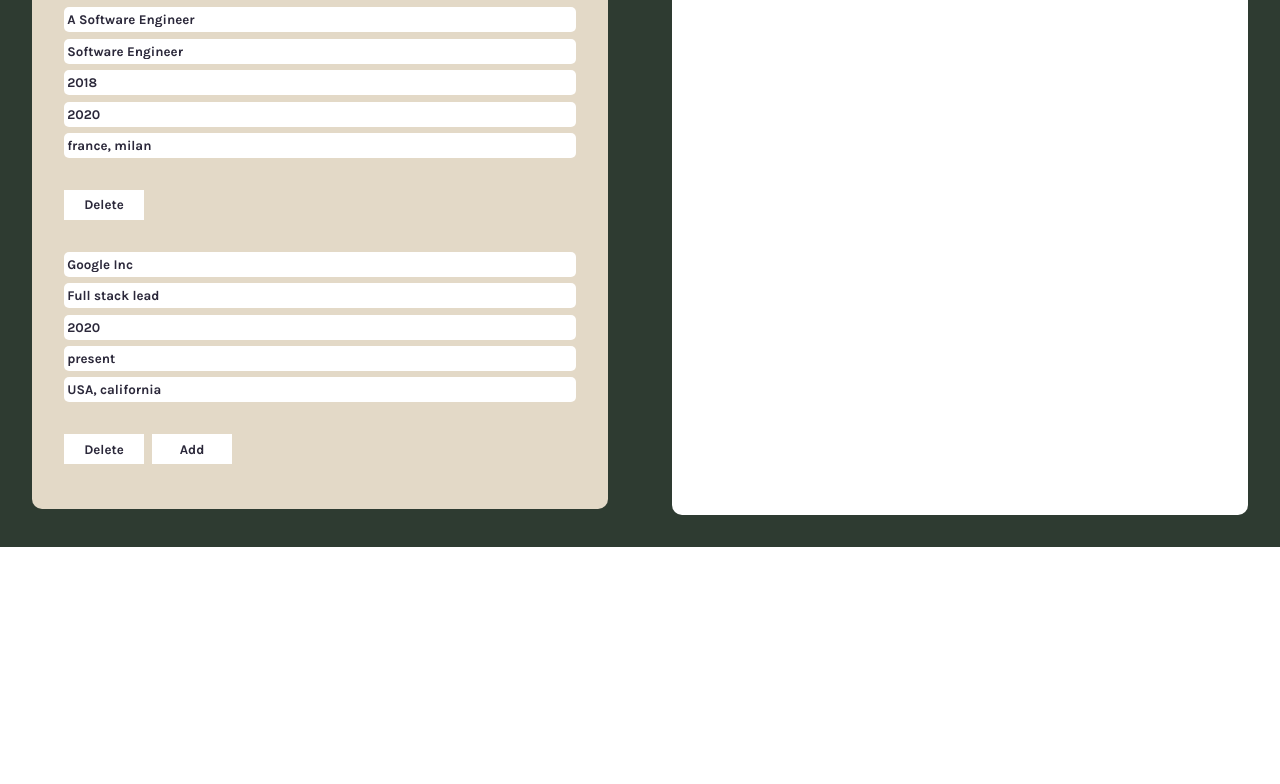
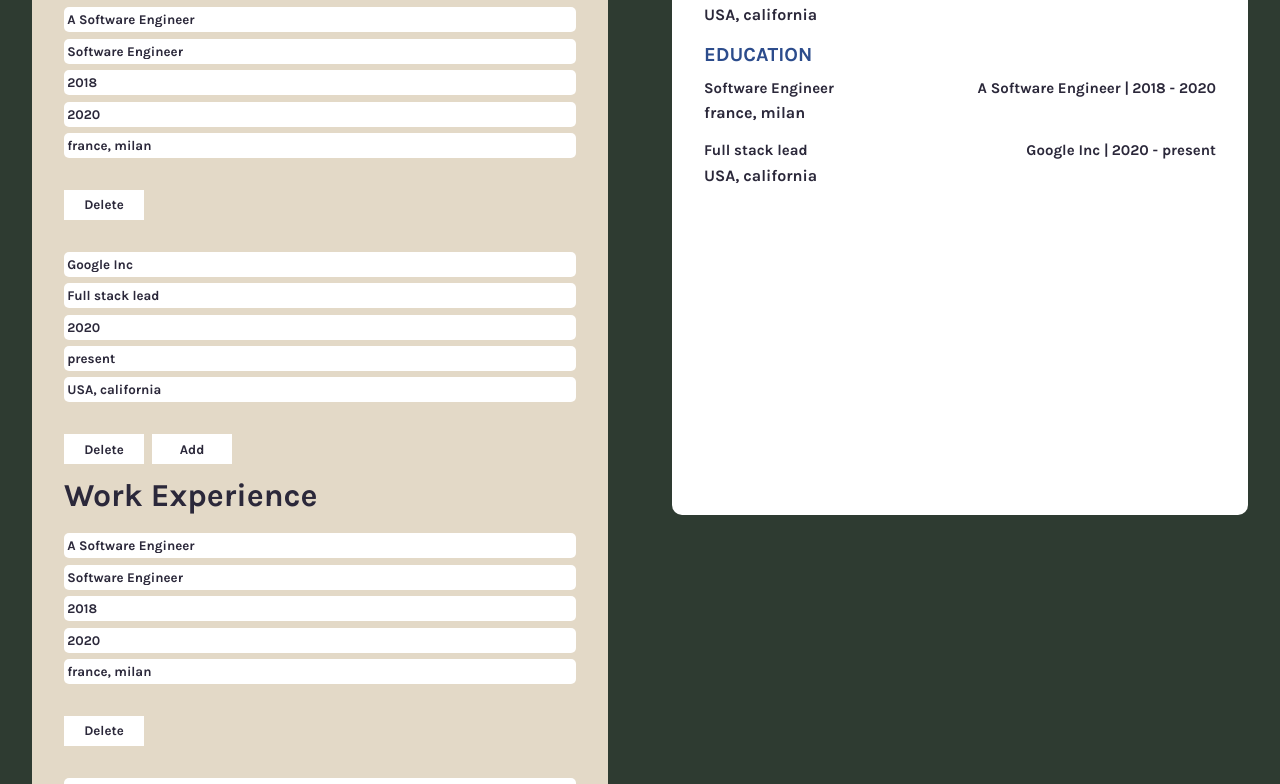
Before and after one commit to haroldm2598/Project-resume, a React (Vite) app: page / in a window 1280 px wide. Shown: the part 417-1201 px from the top of the page. Before the commit the page ends 964 px from the top, so only its background shows below. Built offline with nearby package versions, Linux system fonts and the light colour scheme.

Commit message:
Education section only the problem

```diff
--- a/src/App.jsx
+++ b/src/App.jsx
@@ -1,4 +1,4 @@
-import { useState, useEffect } from 'react';
+import { useState } from 'react';
 import { nanoid } from 'nanoid';
 import Details from './component/Details';
 import Work from './component/Work';
@@ -14,6 +14,7 @@ export default function App() {
 	const currentWork =
 		works.find((work) => work.id === currentWorkId) || works[0];
 
+	// KAPAG GUSTO KO MAY I ACCESS SA LABAS NG CODE
 	// useEffect(() => {
 	// 	console.log(works);
 	// }, [works]);
@@ -31,7 +32,7 @@ export default function App() {
 			workPosition: 'Previous Position',
 			dateStart: 'Date start',
 			dateEnd: 'Date end',
-			workDetails: 'Location',
+			workDetails: 'Work details',
 			isShow: true
 		};
 
@@ -45,7 +46,8 @@ export default function App() {
 			phoneNumber: '1239 982 721',
 			emailAddress: 'testing@gmail.com',
 			location: 'france, milan',
-			comments: 'lorem ipsum'
+			comments:
+				'Cupidatat sunt anim incididunt nisi labore sunt nulla Lorem elit irure. Aliquip quis excepteur et nostrud enim irure nostrud officia. Et deserunt et aliquip voluptate elit cupidatat. Adipisicing enim minim do anim eiusmod est. Irure laboris anim voluptate proident. Cillum reprehenderit est magna minim. Nostrud ex aute laborum ea irure amet ea ipsum ut non minim anim nisi.'
 		};
 	}
 
@@ -144,12 +146,19 @@ export default function App() {
 						form6={form.comments}
 						handleChange={handleChange}
 					/>
-					{/* {workElement} */}
 					<Work
 						works={works}
 						setCurrentWorkId={setCurrentWorkId}
 						handleChange={handleChange}
-						deleteToggle={(event) => deleteToggle(event, works.id)}
+						deleteToggle={deleteToggle}
+						addWork={addWork}
+					/>
+
+					<Work
+						works={works}
+						setCurrentWorkId={setCurrentWorkId}
+						handleChange={handleChange}
+						deleteToggle={deleteToggle}
 						addWork={addWork}
 					/>
 				</div>
@@ -162,6 +171,7 @@ export default function App() {
 						form5={form.location}
 						form6={form.comments}
 						workTitle={'work experience'}
+						education={'education'}
 					>
 						{workElementPost}
 					</Post>
--- a/src/component/Post.jsx
+++ b/src/component/Post.jsx
@@ -26,19 +26,12 @@ export default function Post(props) {
 				</div>
 			</ul>
 			<hr />
-			<div className='list__comments'>{props.form6}</div>
-			{/* <h1 className='workTitle'>{props.workTitle}</h1>
-				<div className='work'>
-					<h3 className='work__job'>{props.work1}</h3>
-					<div className='work__end'>
-						<h3 className='work__end--company'>{props.work2} | </h3>
-						<h3 className='work__end--date'>
-							{props.work3} - {props.work4}
-						</h3>
-					</div>
-				</div>
-				<p className='workDetails'>{props.work5}</p> */}
+			<div className='listComments'>{props.form6}</div>
+
 			<h1 className='workTitle'>{props.workTitle}</h1>
+			{props.children}
+
+			<h1 className='workTitle'>{props.education}</h1>
 			{props.children}
 		</>
 	);
--- a/src/component/Work.jsx
+++ b/src/component/Work.jsx
@@ -1,22 +1,10 @@
+import WorkForm from './WorkForm';
+
 export default function Work(props) {
-	// if (props.itemLength <= 1) {
-	// 	return (
-	// 		<button className='work__btn' onClick={props.addWork}>
-	// 			Add
-	// 		</button>
-	// 	);
-	// }
-	return (
-		<>
-			<h1>Work Experience</h1>
-			{/* {props.workArr && !!props.workArr.length && (
-				<> */}
-			{props.works.map((item, index) => (
-				<>
+	/* <>
 					<form
 						className='workForm'
-						key={index}
-						onClick={() => props.setCurrentWorkId(props.works.id)}
+						onClick={() => props.setCurrentWorkId(item.id)}
 					>
 						<input
 							type='text'
@@ -59,13 +47,30 @@ export default function Work(props) {
 						/>
 					</form>
 
-					<button className='work__btn' onClick={props.deleteToggle}>
+					<button
+						className='work__btn'
+						onClick={(event) => props.deleteToggle(event, item.id)}
+					>
 						Delete
 					</button>
-				</>
+				</> */
+	return (
+		<>
+			<h1>Work Experience</h1>
+			{props.works.map((item) => (
+				<WorkForm
+					key={item.id}
+					work0={item.id}
+					work1={item.companyName}
+					work2={item.workPosition}
+					work3={item.dateStart}
+					work4={item.dateEnd}
+					work5={item.workDetails}
+					setCurrentWorkId={props.setCurrentWorkId}
+					handleChange={props.handleChange}
+					deleteToggle={props.deleteToggle}
+				/>
 			))}
-			{/* </>
-			)} */}
 
 			<button className='work__btn' onClick={props.addWork}>
 				Add
--- /dev/null
+++ b/src/component/WorkForm.jsx
@@ -0,0 +1,57 @@
+export default function WorkForm(props) {
+	return (
+		<>
+			<form
+				className='workForm'
+				onClick={() => props.setCurrentWorkId(props.work0)}
+			>
+				<input
+					type='text'
+					placeholder='company name'
+					onChange={props.handleChange}
+					name='companyName'
+					value={props.work1}
+				/>
+
+				<input
+					type='text'
+					placeholder='Position'
+					onChange={props.handleChange}
+					name='workPosition'
+					value={props.work2}
+				/>
+
+				<input
+					type='text'
+					placeholder='Date started'
+					onChange={props.handleChange}
+					name='dateStart'
+					value={props.work3}
+				/>
+
+				<input
+					type='text'
+					placeholder='Date ended'
+					onChange={props.handleChange}
+					name='dateEnd'
+					value={props.work4}
+				/>
+
+				<input
+					type='text'
+					placeholder='Work Details'
+					onChange={props.handleChange}
+					name='workDetails'
+					value={props.work5}
+				/>
+			</form>
+
+			<button
+				className='work__btn'
+				onClick={(event) => props.deleteToggle(event, props.work0)}
+			>
+				Delete
+			</button>
+		</>
+	);
+}
--- a/src/styles/main.scss
+++ b/src/styles/main.scss
@@ -88,19 +88,27 @@ input[type='email'],
 	}
 }
 
+.listComments {
+	font-size: 0.9rem;
+}
+
 .workForm {
 	margin: 1rem 0;
 }
 
 .workTitle {
 	margin: 0.8rem 0;
-	color: #14213d;
+	color: #2c4c8c;
 	font-size: 1.25rem;
 	text-transform: uppercase;
 }
 
+.workDetails {
+	margin-bottom: 1.2rem;
+}
+
 .work {
-	margin-bottom: 0.5rem;
+	margin-bottom: 0.4rem;
 	display: flex;
 	justify-content: space-between;
 	font-size: 0.8rem;
```
